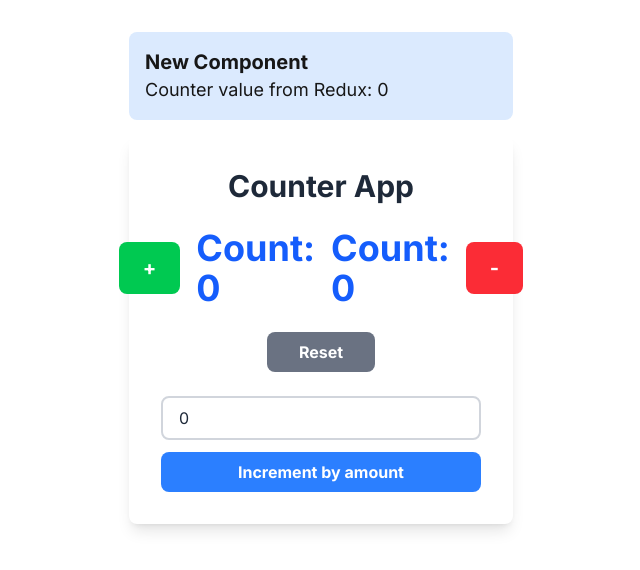
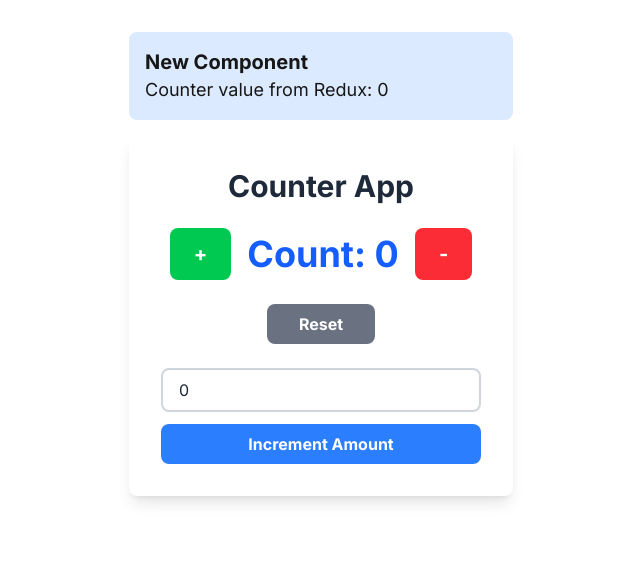
Before and after one commit to Umarhayat154/Next-js-Redux-Toolkit, a Next.js app: page / in a window 1280 px wide. Shown: the top 570 px of the page, without its empty margins (319-959 px from the left). Built offline with nearby package versions, Linux system fonts and the light colour scheme.

Commit message:
no such changes

```diff
--- a/app/page.tsx
+++ b/app/page.tsx
@@ -45,10 +45,6 @@ export default function App() {
             Count: {count}
           </p>
 
-          <p className="text-4xl font-bold text-blue-600">
-            Count: {count}
-          </p>
-
           <button
             onClick={handleDecrementClick}
             className="bg-red-500 hover:bg-red-600 text-white font-bold py-3 px-6 rounded-lg text-xl"
@@ -79,7 +75,7 @@ export default function App() {
             onClick={handleIncrementByAmountClick}
             className="w-full bg-blue-500 hover:bg-blue-600 text-white font-bold py-2 px-4 rounded-lg"
           >
-            Increment by amount
+            Increment Amount
           </button>
         </div>
       </div>
```
